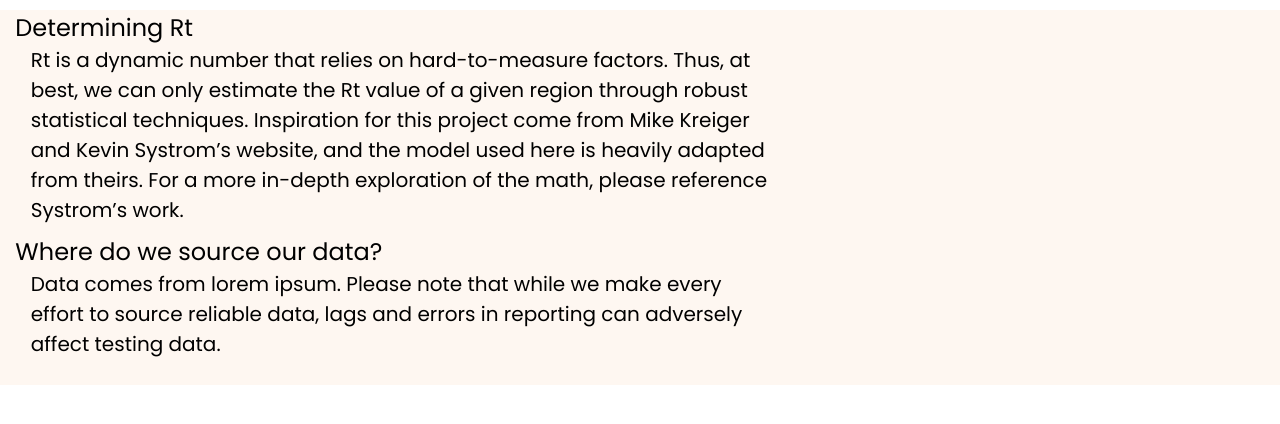
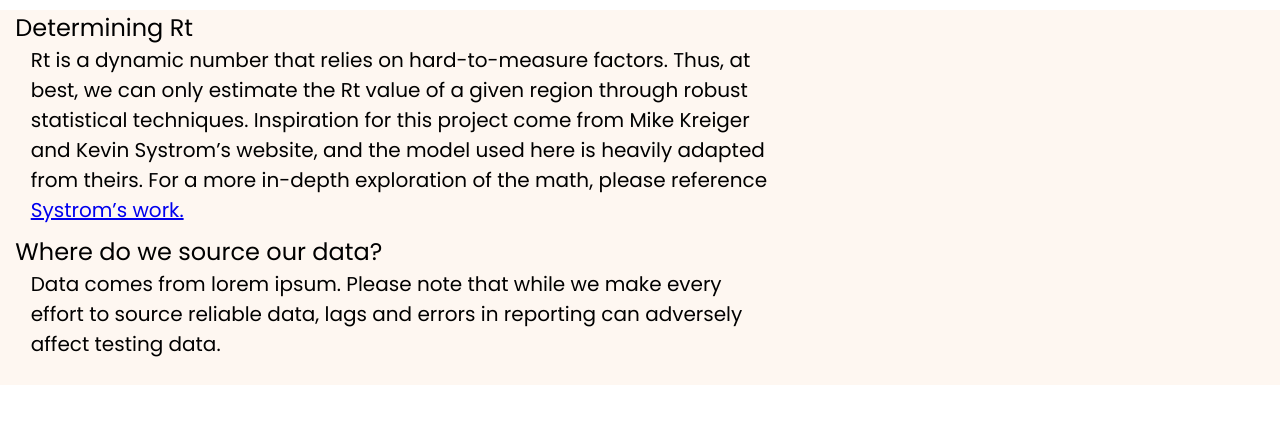
Before and after one commit to yodashiv/worldrtFrontend, a React (Create React App) app: page / in a window 1280 px wide. Shown: the top 424 px of the page. Built offline with nearby package versions, Linux system fonts and the light colour scheme.

Commit message:
Created link to Systrom's work

```diff
--- a/src/components/Footnote.js
+++ b/src/components/Footnote.js
@@ -44,7 +44,12 @@ const Footnote = () => {
                     through robust statistical techniques. Inspiration for this project
                     come from Mike Kreiger and Kevin Systrom’s website, and the model used
                     here is heavily adapted from theirs. For a more in-depth exploration
-                    of the math, please reference Systrom’s work.
+                    of the math, please reference <a
+                    href={"http://systrom.com/blog/the-metric-we-need-to-manage-covid-19/"}
+                    target={"_blank"}
+                    >
+                    Systrom’s work.
+                    </a>
                 </p>
                 <h5 className={classes.titleText}> Where do we source our data?</h5>
                 <p className={classes.explainerText}>
```
